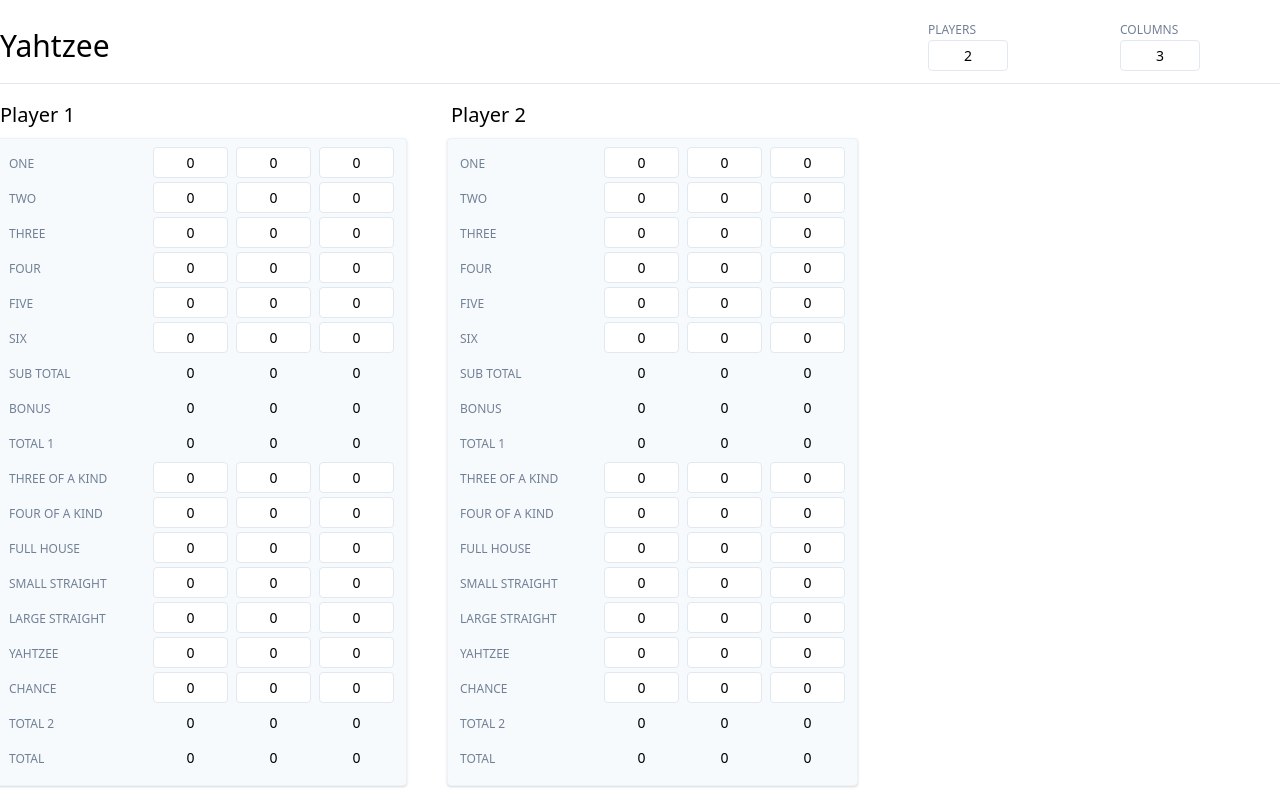
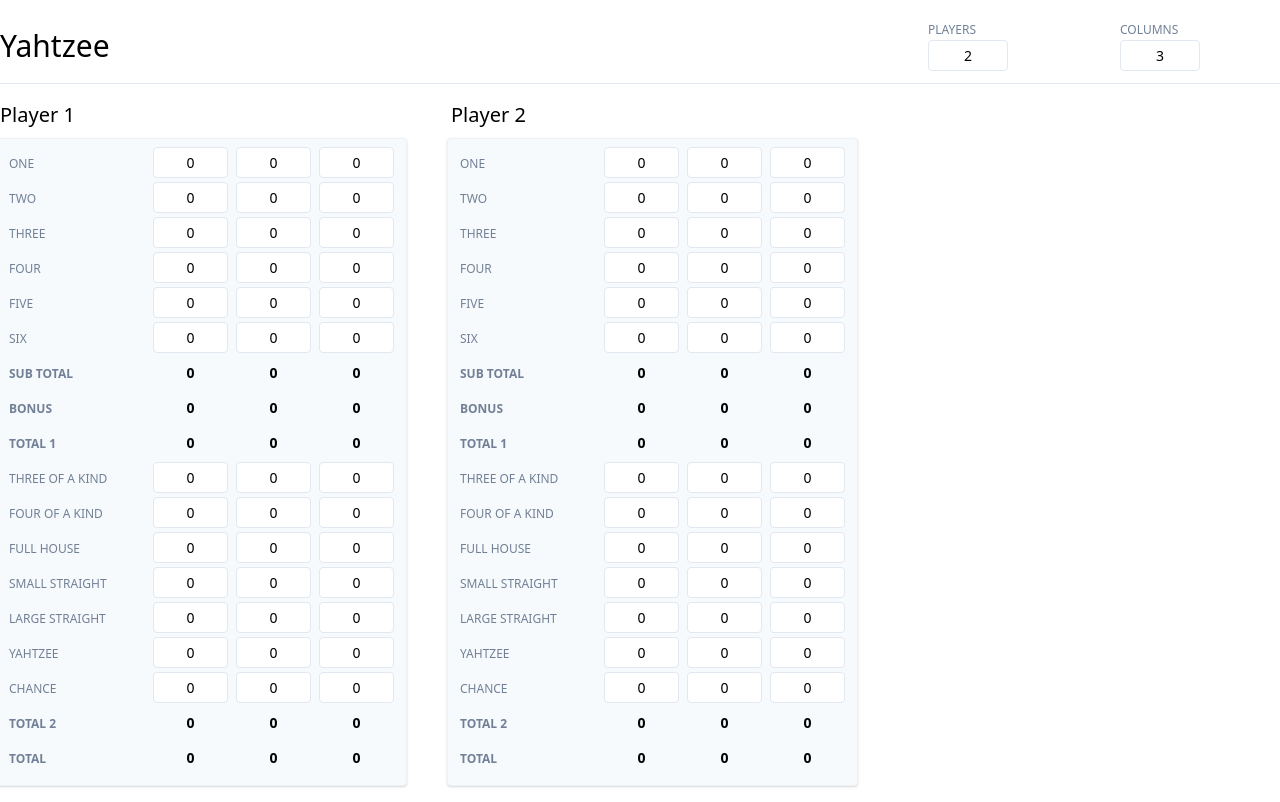
Before and after one commit to drewkennelly/yahtzee, a Vue app: page / in a window 1280 px wide. Shown: the top 802 px of the page. Built offline with nearby package versions, Linux system fonts and the light colour scheme.

Commit message:
style tweaks

```diff
--- a/src/assets/styles/app.scss
+++ b/src/assets/styles/app.scss
@@ -3,7 +3,7 @@
 @tailwind utilities;
 
 input {
-  @apply border rounded px-2 py-1 text-center mb-1 appearance-none text-sm;
+  @apply border rounded px-2 py-1 text-center mb-1 appearance-none text-sm outline-none;
 }
 
 input[type="number"]::-webkit-inner-spin-button,
@@ -19,3 +19,10 @@
 .disabled-readonly {
   @apply bg-transparent border-gray-100;
 }
+
+.bold-row {
+  label,
+  input {
+    @apply font-bold;
+  }
+}
--- a/src/components/Column.vue
+++ b/src/components/Column.vue
@@ -31,26 +31,43 @@
         <input type="number" min="0" max="36" v-model.number="six" />
       </div>
 
-      <div>
+      <div class="bold-row">
         <label v-show="number == 1">Sub total</label>
-        <input type="number" min="0" max="36" v-model.number="minor" class="disabled-readonly" />
+        <input
+          type="number"
+          min="0"
+          max="36"
+          v-model.number="minor"
+          class="disabled-readonly"
+          disabled
+          readonly
+        />
       </div>
 
-      <div>
+      <div class="bold-row">
         <label v-show="number == 1">Bonus</label>
         <input
           type="number"
           min="0"
           max="36"
           v-model.number="bonus"
-          class="disabled-readonly"
           :class="bonusStyle"
+          disabled
+          readonly
         />
       </div>
 
-      <div>
+      <div class="bold-row">
         <label v-show="number == 1">Total 1</label>
-        <input type="number" min="0" max="36" v-model.number="subTotal" class="disabled-readonly" />
+        <input
+          type="number"
+          min="0"
+          max="36"
+          v-model.number="subTotal"
+          class="disabled-readonly"
+          disabled
+          readonly
+        />
       </div>
 
       <div>
@@ -87,14 +104,30 @@
         <input type="number" min="0" max="30" v-model.number="chance" />
       </div>
 
-      <div>
+      <div class="bold-row">
         <label v-show="number == 1">Total 2</label>
-        <input type="number" min="0" max="30" v-model.number="major" class="disabled-readonly" />
+        <input
+          type="number"
+          min="0"
+          max="30"
+          v-model.number="major"
+          class="disabled-readonly"
+          disabled
+          readonly
+        />
       </div>
 
-      <div>
+      <div class="bold-row">
         <label v-show="number == 1">Total</label>
-        <input type="number" min="0" max="30" v-model.number="total" class="disabled-readonly" />
+        <input
+          type="number"
+          min="0"
+          max="30"
+          v-model.number="total"
+          class="disabled-readonly"
+          disabled
+          readonly
+        />
       </div>
     </div>
   </div>
@@ -155,9 +188,20 @@
       return Number(this.subTotal + this.major);
     },
     bonusStyle() {
-      return {
-        "bg-green-300": this.bonus == 35
-      };
+      let style = {};
+
+      if (this.bonus == 35) {
+        style = {
+          "bg-green-300": true
+        };
+      } else {
+        style = {
+          "bg-transparent": true,
+          "border-gray-100": true
+        };
+      }
+
+      return style;
     }
   }
 };
```
